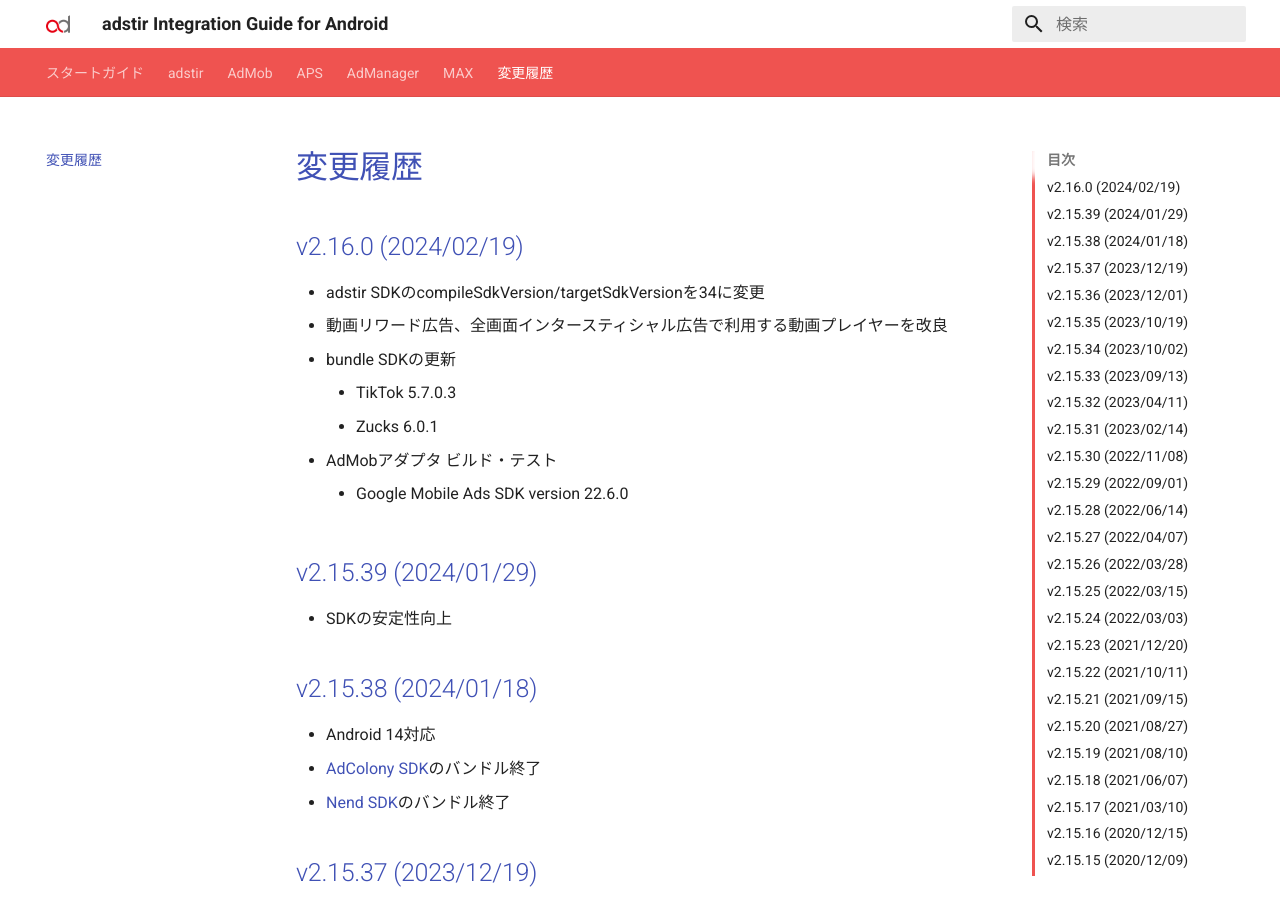
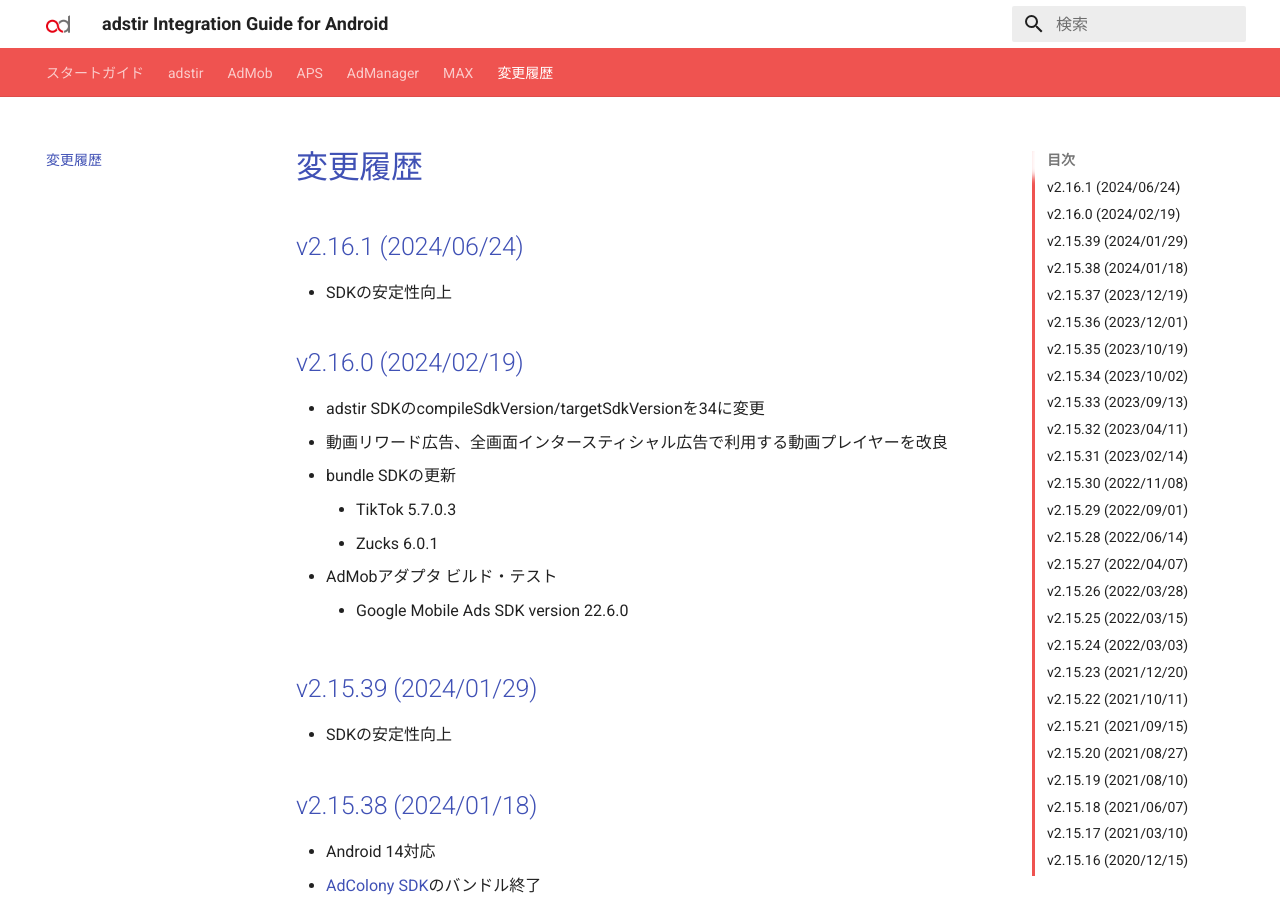
Before and after one commit to united-adstir/android-sdk-docs, an MkDocs documentation site: the page built from docs/changelog.md, in a window 1280 px wide and 900 px high. Built offline with MkDocs 1.6.1 and Material for MkDocs 9.7.7, drawn with Linux system fonts in a browser that asks for light colours; the version menu is left out.

Commit message:
adstir SDK 2.16.1

```diff
--- a/docs/changelog.md
+++ b/docs/changelog.md
@@ -1,4 +1,8 @@
 # 変更履歴
+
+## v2.16.1 (2024/06/24)
+
+* SDKの安定性向上
 
 ## v2.16.0 (2024/02/19)
 
--- a/mkdocs.yml
+++ b/mkdocs.yml
@@ -18,7 +18,7 @@
 extra:
   language: 'jp'
   version:
-    adstir: 2.16.0
+    adstir: 2.16.1
     applovin: 11.11.3
     imobile: 2.3.1
     maio: 1.1.16
```
